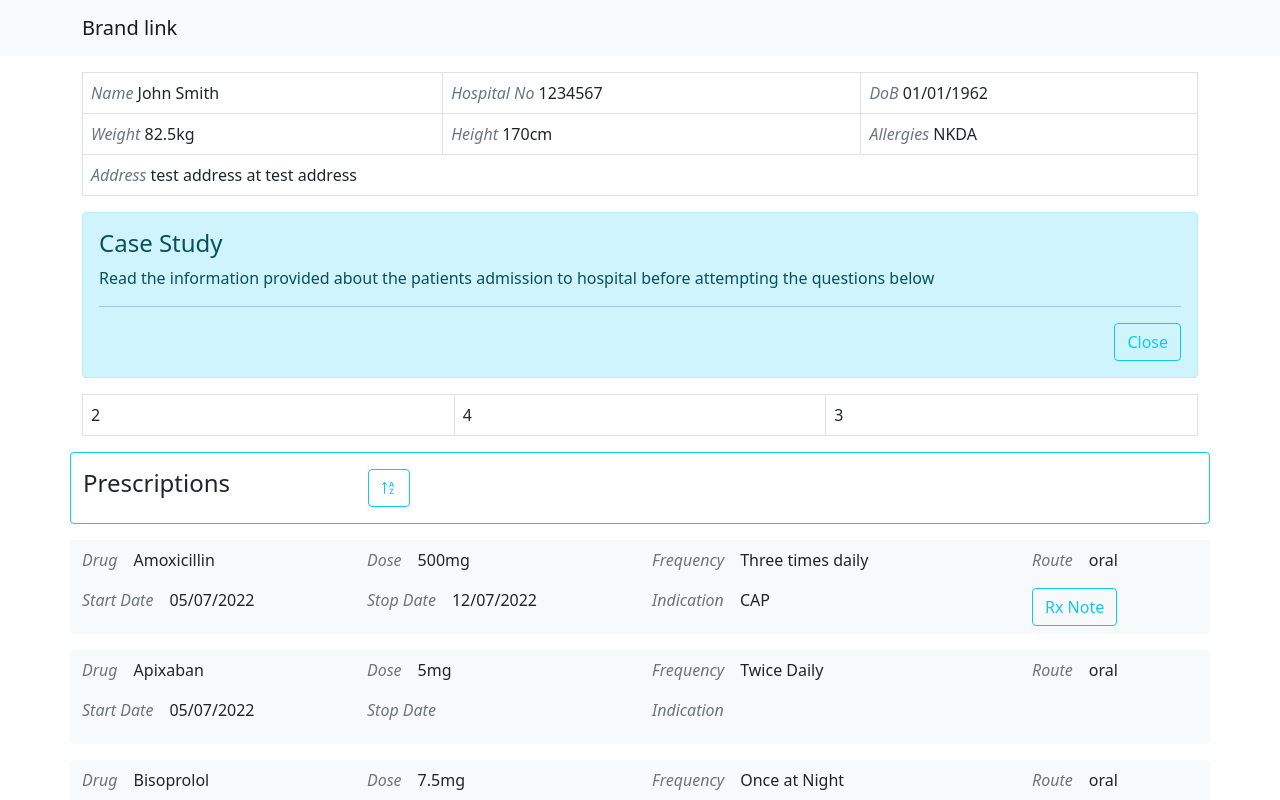
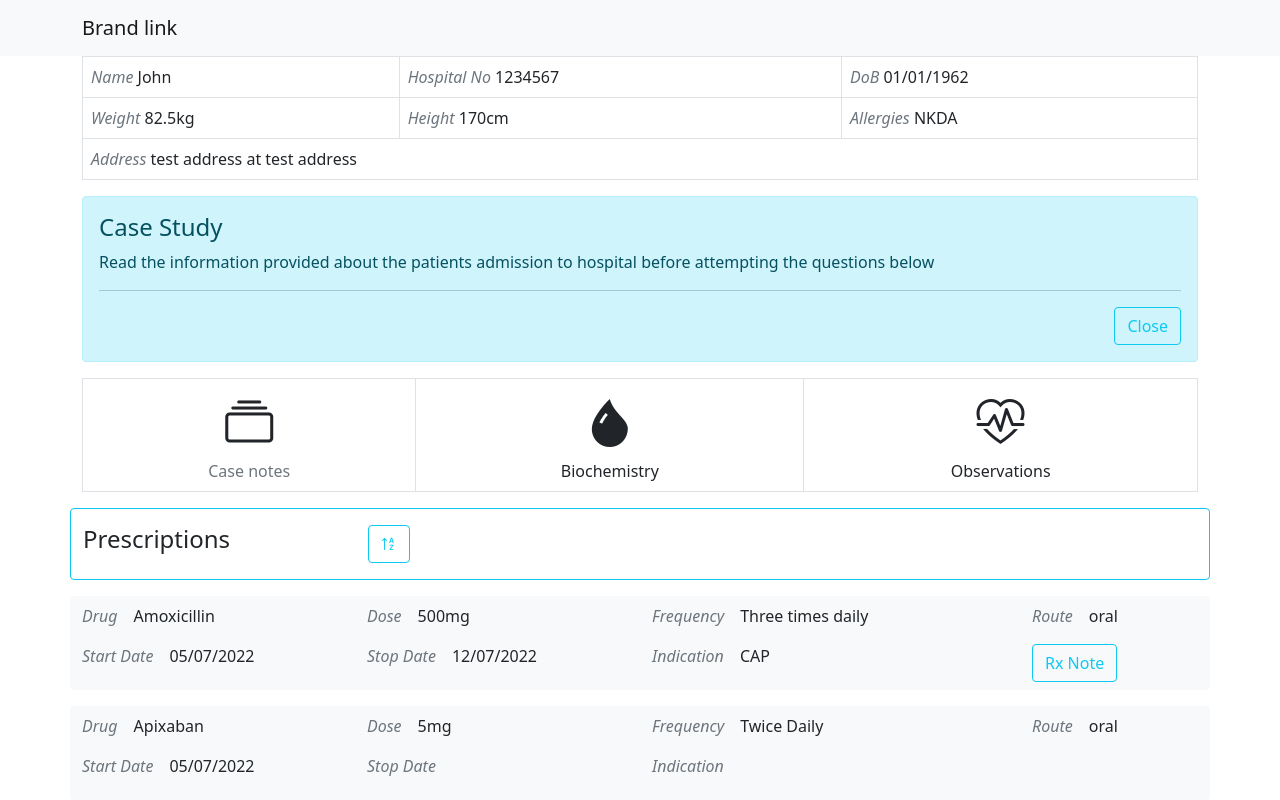
Before and after one commit to blogan19/case-studies-react, a React (Create React App) app: page / in a window 1280 px wide. Shown: the top 800 px of the page. Built offline with nearby package versions, Linux system fonts and the light colour scheme.

Commit message:
3rd push

```diff
--- a/src/App.js
+++ b/src/App.js
@@ -1,10 +1,9 @@
 import NavBar from './components/NavBar';
 import PatientDetails from './components/Patient_details';
 import CaseInstructions from './components/CaseInstructions';
-import ObservationsBanner from './components/observations/observationsBanner';
+import ObservationsOffCanvas from './components/observations/ObservationsOffCanvas';
 import Prescription from './components/prescriptions/Prescription';
 //import MCQ from './components/questions/MCQ';
-import Example from './components/observations/biochemistry';
 import data from './case_study.json'
 
 const App = () => {
@@ -12,11 +11,10 @@ const App = () => {
 
     <>
       <NavBar/>
-      <PatientDetails firstname={data.patient.firstname} lastname={data.patient.surname} hospitalNo={data.patient.hospitalNo} dob={data.patient.dob} address={data.patient.address} weight={data.patient.weight} height={data.patient.height} allergies={data.allergies} />
+      <PatientDetails patient={data.patient} allergies={data.allergies} />
       <CaseInstructions instructions={data.case_instructions}/>
-      <ObservationsBanner />
+      <ObservationsOffCanvas />
       <Prescription prescriptions={data.prescriptionList}/>
-      <Example />
     </>
   );
 
--- a/src/components/Patient_details.jsx
+++ b/src/components/Patient_details.jsx
@@ -6,31 +6,30 @@ import Container from 'react-bootstrap/Container';
 const PatientDetails = (props) => {
     return(
         <Container>
-            <p>{props.demographics}</p>
-            <Table bordered hover>
+            <Table bordered>
                 <tbody>
                 <tr>
                     <td>
                         <i className="text-muted">Name  </i>
-                        {props.firstname} {props.lastname}
+                        {props.patient.firstname} {props.patient.lastname}
                     </td>
                     <td>
                         <i className="text-muted">Hospital No  </i>
-                        {props.hospitalNo}
+                        {props.patient.hospitalNo}
                     </td>
                     <td>
                         <i className="text-muted">DoB  </i>
-                        {props.dob}
+                        {props.patient.dob}
                     </td>
                 </tr>
                 <tr>
                     <td>
                         <i className="text-muted">Weight  </i>
-                        {props.weight}
+                        {props.patient.weight}
                     </td>
                     <td>
                         <i className="text-muted">Height  </i>
-                        {props.height}
+                        {props.patient.height}
                     </td>
                     <td>
                         <i className="text-muted">Allergies  </i>
@@ -40,7 +39,7 @@ const PatientDetails = (props) => {
                 <tr>
                     <td colSpan={3}>
                         <i className="text-muted">Address </i>
-                        {props.address}
+                        {props.patient.address}
                     </td>
                 </tr>
                 </tbody>
--- /dev/null
+++ b/src/components/allergies.jsx
@@ -0,0 +1,3 @@
+import react from 'react';
+
+//add a modal for multiple allergies or banner of some type?
--- /dev/null
+++ b/src/components/observations/ObservationsOffCanvas.jsx
@@ -0,0 +1,75 @@
+import React, { useState } from 'react';
+import Offcanvas from 'react-bootstrap/Offcanvas';
+import Table from 'react-bootstrap/Table';
+import Container from 'react-bootstrap/Container';
+import { ReactComponent as Biochemistry_svg} from '../../svgs/biochemistry_svg.svg'
+import styles from '../prescriptionchart.css'
+
+function ObservationsOffCanvas() {
+  const [show, setShow] = useState(false);
+  const handleClose = () => setShow(false);
+
+  const obs_type = null;
+
+  const load_casenotes = () => {
+    setShow(true);
+  }
+
+  const load_biochemistry = () => {
+    setShow(true);
+  }
+
+  const load_observations = () => {
+    setShow(true);
+  }
+
+
+  return (
+    <>
+        <Container>
+            <Table  bordered className="center text-center">
+                <tbody>
+                    <tr>
+                        <td onClick={load_casenotes} >
+                                <div sm={12}>
+                                    <i className="bi bi-collection" style={{fontSize: '3rem'}} alt="case notes" ></i>
+                                </div>
+                                <div sm={12} className="text-muted">
+                                    Case notes
+                                </div>
+                        </td>
+                        <td onClick={load_biochemistry}>
+                                <div sm={12}>
+                                <i className="bi bi-droplet-fill" style={{fontSize: '3rem'}} width="4rem"></i>
+                                </div>
+                                <div sm={12}>
+                                    Biochemistry
+                                </div>
+                        </td>
+                        <td onClick={load_observations}>
+                                <div sm={12}>
+                                    <i className="bi bi-heart-pulse" style={{fontSize: '3rem'}} width="4rem"></i>
+                                </div>
+                                <div sm={12}>
+                                    Observations
+                                </div>
+                        </td>
+                    </tr>
+                </tbody>
+            </Table>
+        </Container>
+
+        <Offcanvas show={show} onHide={handleClose}>
+            <Offcanvas.Header closeButton>
+            <Offcanvas.Title>Offcanvas</Offcanvas.Title>
+            </Offcanvas.Header>
+            <Offcanvas.Body>
+            Some text as placeholder. In real life you can have the elements you
+            have chosen. Like, text, images, lists, etc.
+            </Offcanvas.Body>
+        </Offcanvas>
+    </>
+  );
+}
+
+export default ObservationsOffCanvas
--- a/src/components/observations/biochemistry.jsx
+++ /dev/null
@@ -1,30 +0,0 @@
-import React, { useState } from 'react';
-import Button from 'react-bootstrap/Button';
-import Offcanvas from 'react-bootstrap/Offcanvas';
-
-function Example() {
-  const [show, setShow] = useState(false);
-
-  const handleClose = () => setShow(false);
-  const handleShow = () => setShow(true);
-
-  return (
-    <>
-      <Button variant="primary" onClick={handleShow}>
-        Launch
-      </Button>
-
-      <Offcanvas show={show} onHide={handleClose}>
-        <Offcanvas.Header closeButton>
-          <Offcanvas.Title>Offcanvas</Offcanvas.Title>
-        </Offcanvas.Header>
-        <Offcanvas.Body>
-          Some text as placeholder. In real life you can have the elements you
-          have chosen. Like, text, images, lists, etc.
-        </Offcanvas.Body>
-      </Offcanvas>
-    </>
-  );
-}
-
-export default Example
--- a/src/components/observations/observationsBanner.jsx
+++ /dev/null
@@ -1,32 +0,0 @@
-import React from "react";
-import Container from 'react-bootstrap/Container';
-import Row from 'react-bootstrap/Row';
-import Col from 'react-bootstrap/Col';
-import Table from 'react-bootstrap/Table';
-
-
-
-const ObservationsBanner = () => {
-    /*table td:hover {
-        background-color: rgba(0,0,0,.075);
-    }
-*/
-    return(
-        <Container>
-
-          <Table  bordered hover className="center cellHover">
-            <tbody>
-                <tr>
-                    <td>2</td>
-                    <td>4</td>
-                    <td>3</td>
-                </tr>
-            </tbody>
-          </Table>
-
-        </Container>
-
-    )
-}
-
-export default ObservationsBanner
--- /dev/null
+++ b/src/components/prescriptionchart.css
@@ -0,0 +1,3 @@
+table td:hover{
+    background-color: #f5f5f5;
+}
```
Also changed, not shown: src/svgs/biochemistry_svg.svg (added).
